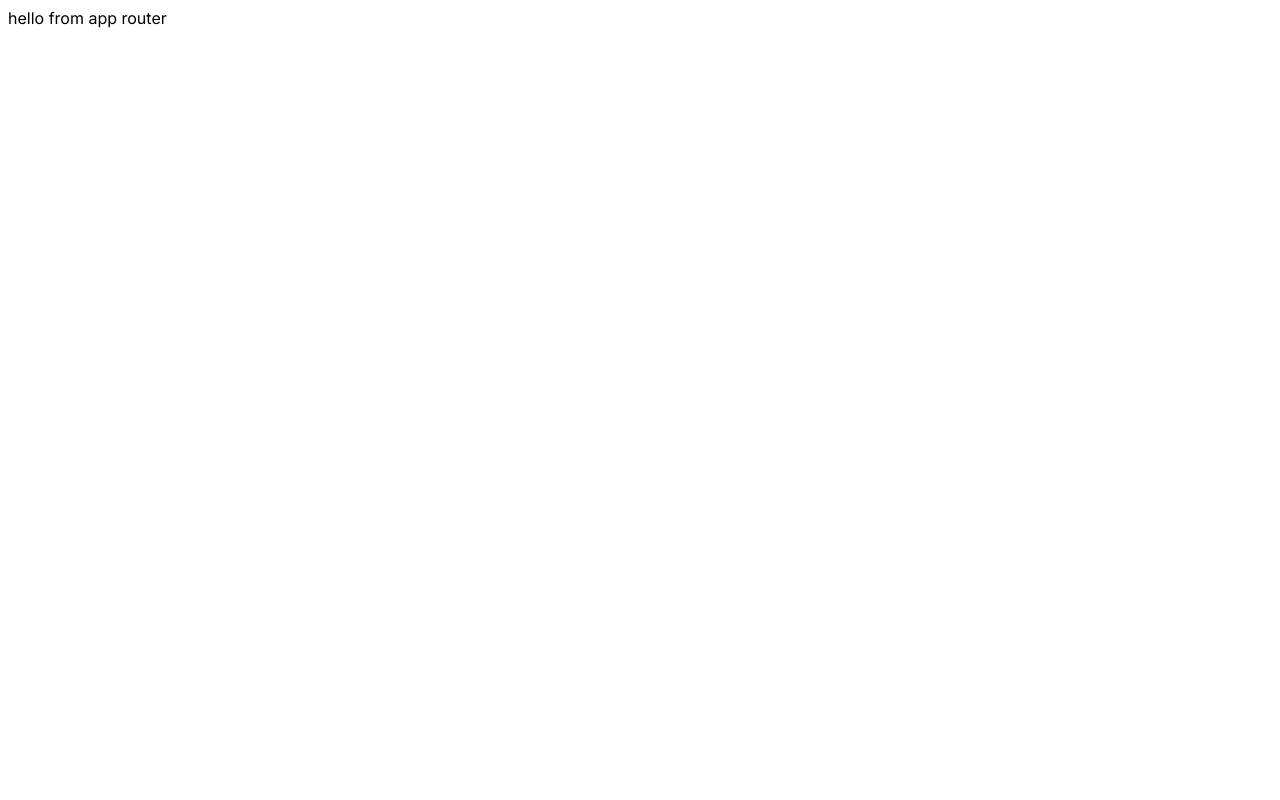
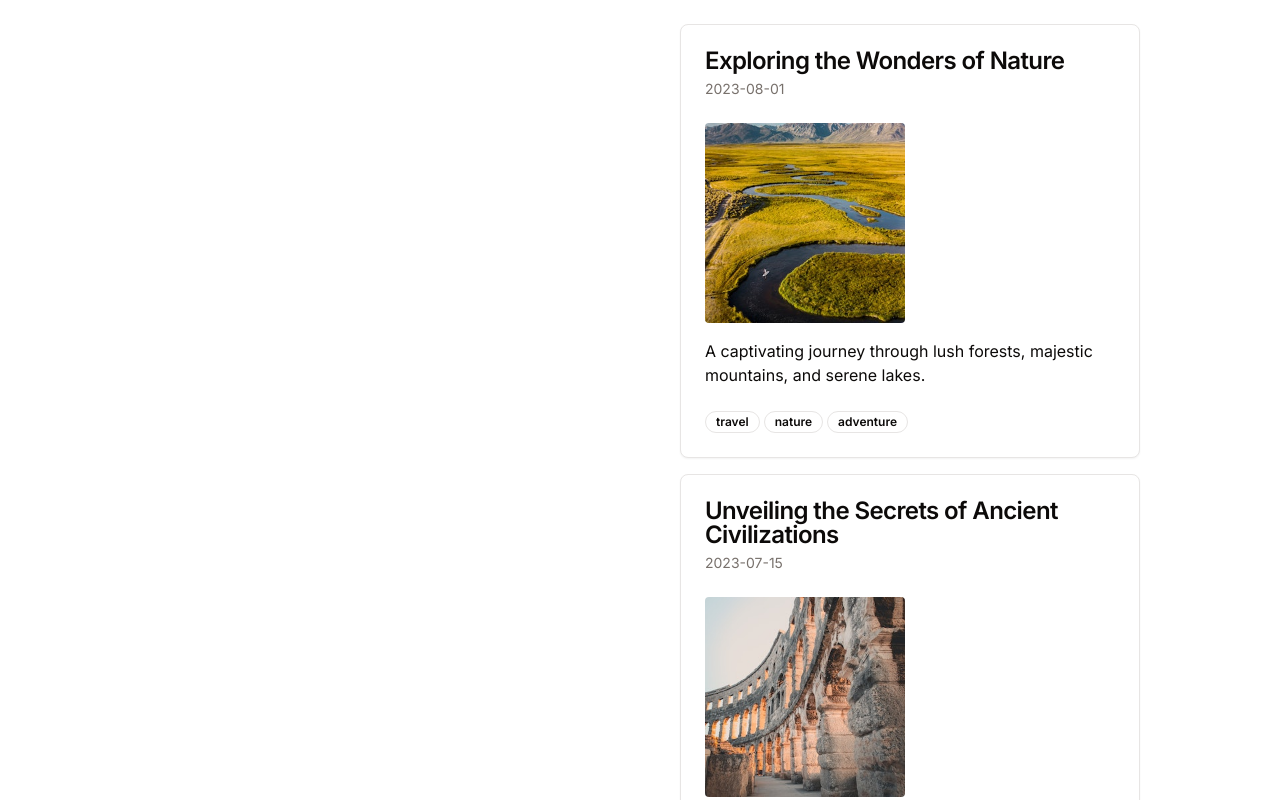
Before and after one commit to piotrszubert/simple-blog-template, a Next.js app: page / in a window 1280 px wide. Shown: the top 800 px of the page. Built offline with nearby package versions, Linux system fonts and the light colour scheme.

Commit message:
convert styles and posts list

```diff
--- a/app/layout.tsx
+++ b/app/layout.tsx
@@ -1,3 +1,5 @@
+import "./globals.css"
+
 export const metadata = {
   title: 'Next.js',
   description: 'Generated by Next.js',
--- a/app/page.tsx
+++ b/app/page.tsx
@@ -1,6 +1,7 @@
 import { Inter } from 'next/font/google'
 import PostList from '@/components/postList'
 import ContentTabs from '@/components/contentTabs'
+import { Button } from '@/components/ui/button'
 
 const inter = Inter({ subsets: ['latin'] })
 
@@ -11,13 +12,12 @@ export default function Home() {
         className={`max-w-5xl m-auto gap-x-20 gap-y-6 grid grid-cols-1 md:grid-cols-2 px-3  ${inter.className}`}
         >
         <div>
-            hello from app router
           <div className='md:sticky top-1/2 md:-translate-y-1/2 mt-6'>
             {/* <ContentTabs/> */}
           </div>
         </div>
         <div>
-          {/* <PostList/> */}
+          <PostList/>
         </div>
       </main>
   )
--- a/components/contentTabs.tsx
+++ b/components/contentTabs.tsx
@@ -1,6 +1,6 @@
 import { Tabs, TabsContent, TabsList, TabsTrigger } from "@/components/ui/tabs"
-import SubscribeCard from '@/components/subscribeCard'
-import FaqList from "@/components/faqList";
+// import SubscribeCard from '@/components/subscribeCard'
+// import FaqList from "@/components/faqList";
 import ContactCard from "./contactCard";
 import AboutCard from "./aboutCard";
 import { ThemeToggle } from "./themeToggle";
@@ -23,13 +23,13 @@ export default function ContentTabs() {
                 <AboutCard />
             </TabsContent>
             <TabsContent value="faq">
-                <FaqList />
+                {/* <FaqList /> */}
             </TabsContent>
             <TabsContent value="contact">
                 <ContactCard />
             </TabsContent>
             <TabsContent value="subscribe">
-                <SubscribeCard />
+                {/* <SubscribeCard /> */}
             </TabsContent>
             <TabsContent value="settings">
                 <SettingsCard />
--- a/pages/_app.tsx
+++ b/pages/_app.tsx
@@ -1,4 +1,4 @@
-import '@/styles/globals.css'
+// import '@/globals.css'
 import type { AppProps } from 'next/app'
 import { ThemeProvider } from '@/components/themeProvider'
 
```
Also changed, not shown: app/globals.css (renamed from styles/globals.css), components.json.
